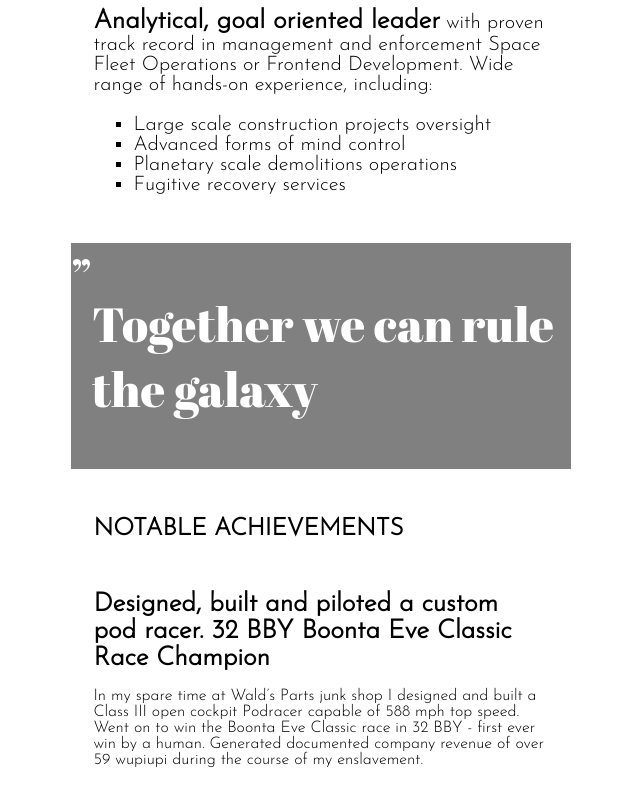
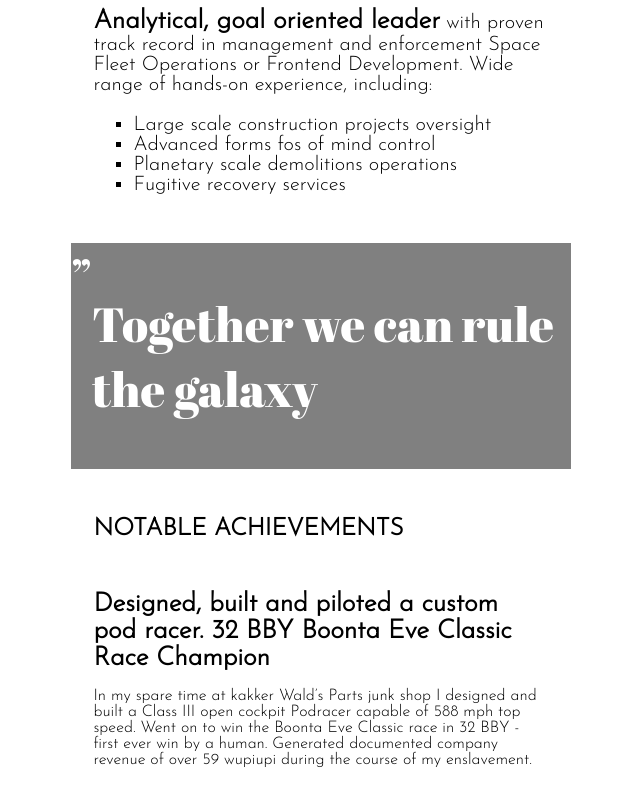
Before and after one commit to benike88/benike88.github.io, a plain HTML site: page index.html in a window 1280 px wide. Shown: the part 320-1120 px from the top of the page, without its empty margins (319-959 px from the left). Drawn offline with Linux system fonts and the light colour scheme.

Commit message:
Update index.html
Minor details

```diff
--- a/index.html
+++ b/index.html
@@ -33,7 +33,7 @@
 
   <ul class="intro">
     <li>Large scale construction projects oversight</li>
-    <li>Advanced forms of mind control</li>
+    <li>Advanced forms fos of mind control</li>
     <li>Planetary scale demolitions operations</li>
     <li>Fugitive recovery services</li>
   </ul>
@@ -44,7 +44,7 @@
 
     <h3>Designed, built and piloted a custom pod racer. 32 BBY Boonta Eve Classic Race Champion</h3>
 
-      <p>In my spare time at Wald’s Parts junk shop I designed and built a Class III open cockpit Podracer capable of 588 mph top speed. Went on to win the Boonta Eve Classic race in 32 BBY - first ever win by a human. Generated documented company revenue of over 59 wupiupi during the course of my enslavement.</p>
+      <p>In my spare time at kakker Wald’s Parts junk shop I designed and built a Class III open cockpit Podracer capable of 588 mph top speed. Went on to win the Boonta Eve Classic race in 32 BBY - first ever win by a human. Generated documented company revenue of over 59 wupiupi during the course of my enslavement.</p>
 
     <h3>Oversight of DS1 and DS2 Orbital Battle Stations construction projects</h3>
 
```
